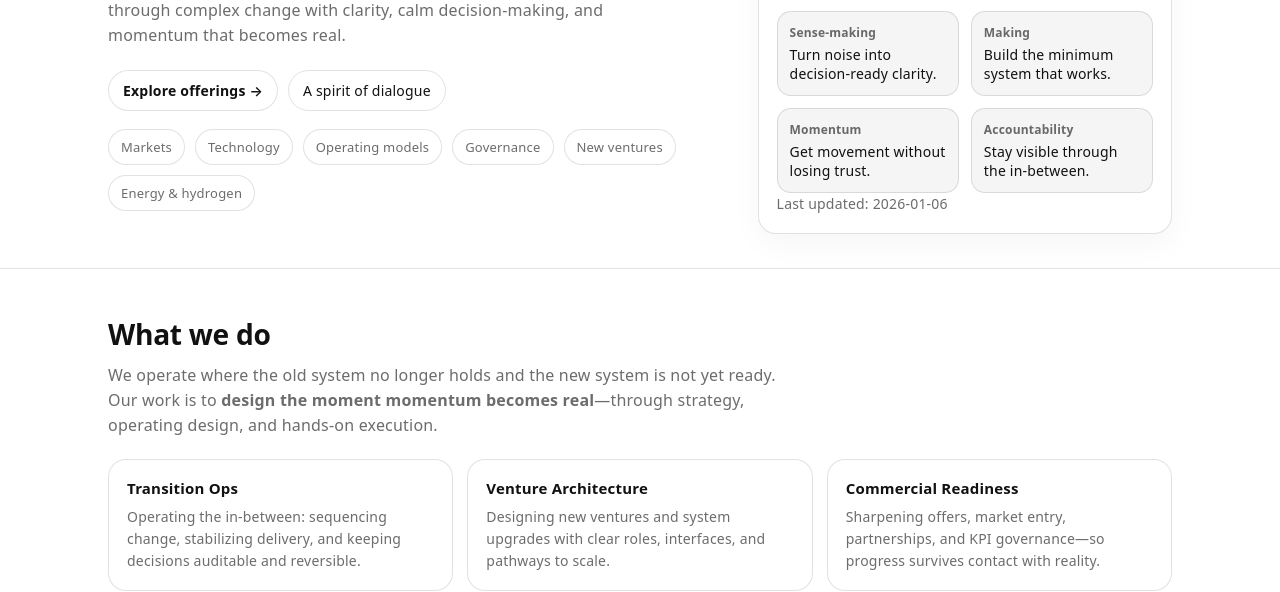
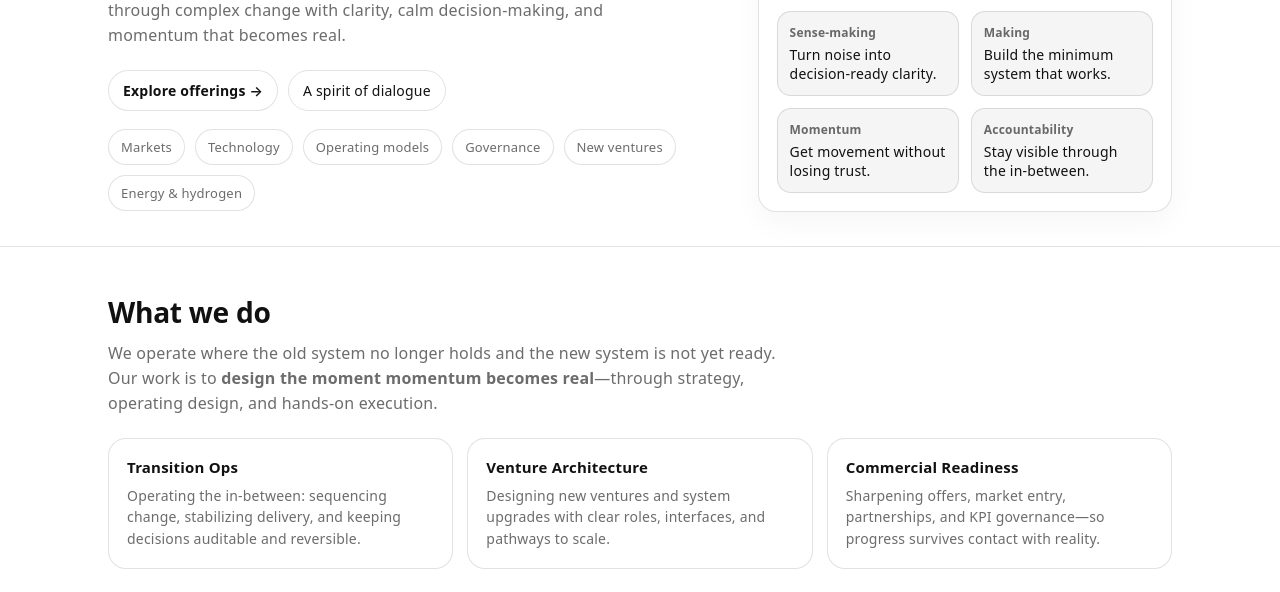
Before and after one commit to jayasuryakumar/websites, a plain HTML site: page index.html in a window 1280 px wide. Shown: the part 235-827 px from the top of the page. Drawn offline with Linux system fonts and the light colour scheme.

Commit message:
Update index.html

```diff
--- a/index.html
+++ b/index.html
@@ -125,7 +125,7 @@
           <div role="listitem"><b>Momentum</b><span>Get movement without losing trust.</span></div>
           <div role="listitem"><b>Accountability</b><span>Stay visible through the in‑between.</span></div>
         </div>
-        <p class="note">Last updated: 2026-01-06</p>
+        <p class="note"></p>
       </aside>
     </div>
   </section>
```
